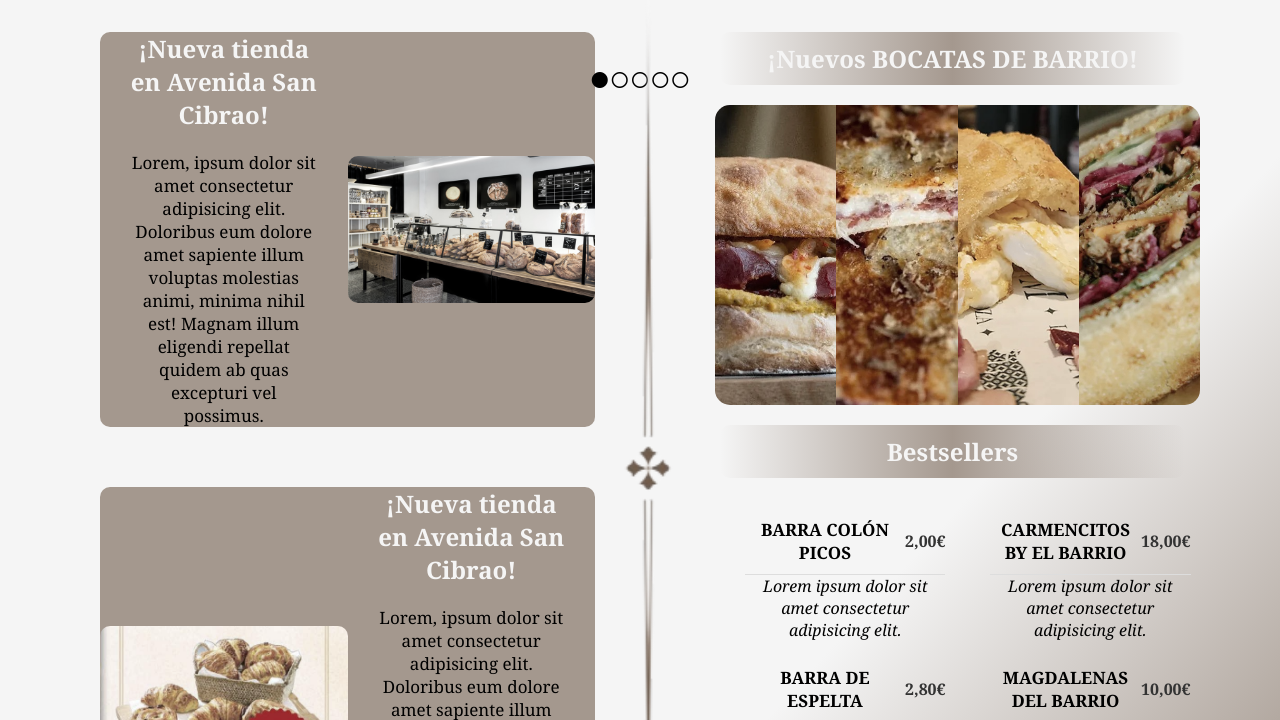
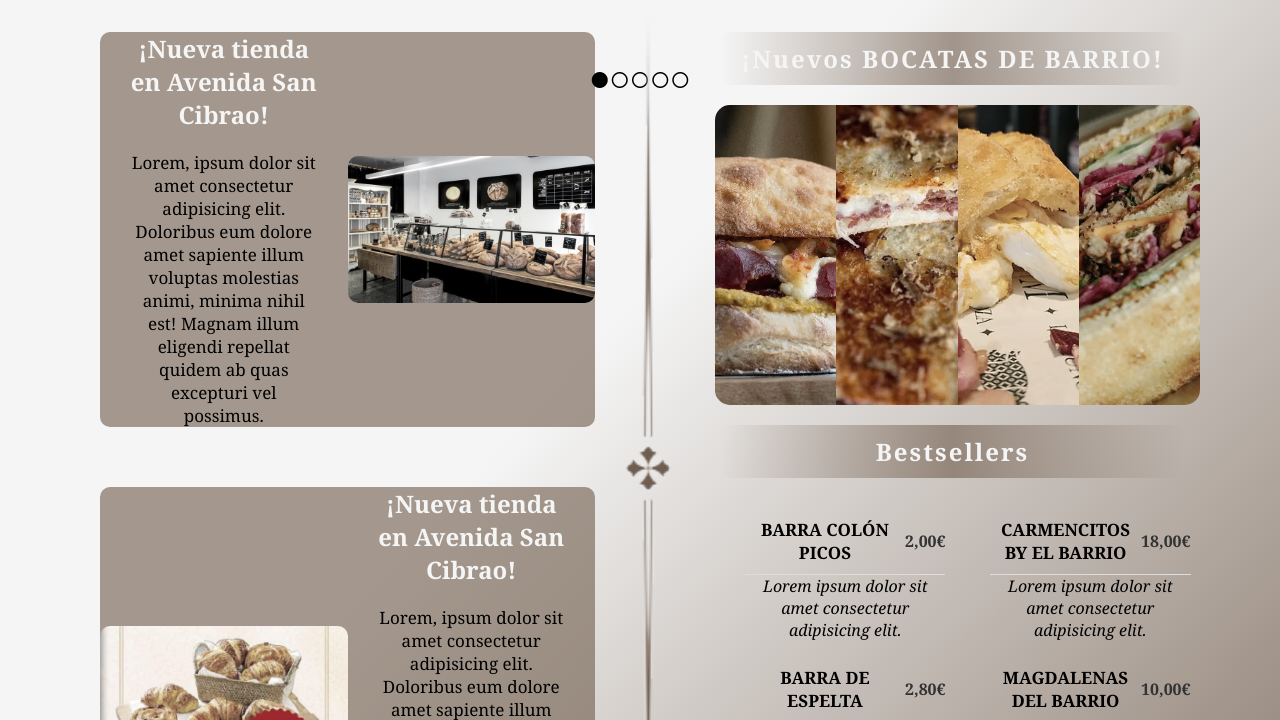
Before and after one commit to Adrianpogo/DIW, a plain HTML site: page Panaderia/index.html in a window 1280 px wide. Shown: the part 713-1433 px from the top of the page. Drawn offline with Linux system fonts and the light colour scheme.

Commit message:
panaderia v8

```diff
--- a/Panaderia/styles.css
+++ b/Panaderia/styles.css
@@ -4,7 +4,7 @@
     font-family: Cambria, Cochin, Georgia, Times, 'Times New Roman', serif;
 }
 .contenedor{
-    background: linear-gradient( to bottom right,whitesmoke 60%, #715d4d );
+    background: linear-gradient( to bottom right,whitesmoke 40%, #715d4d );
     background-color: #C8BBAD;
     padding: 5px 90px;
 }
@@ -237,6 +237,7 @@ nav ul li a:hover {
     padding: 10px;
     border-radius: 10px;
     font-weight: bold;
+    letter-spacing: 2px;
 }
 
 /* Contenedor de la recomendación centrado */
```
